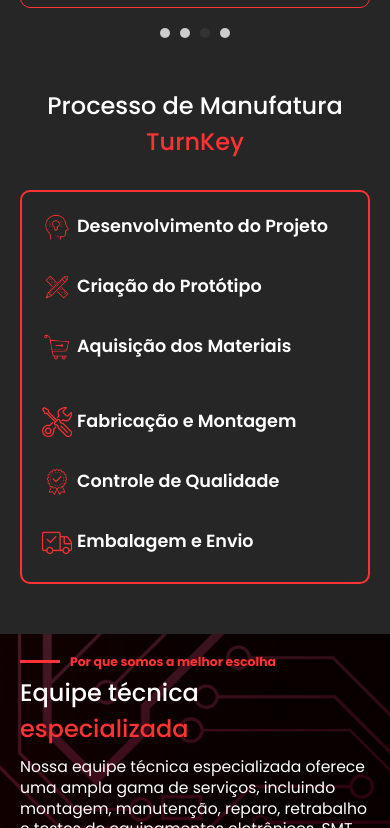
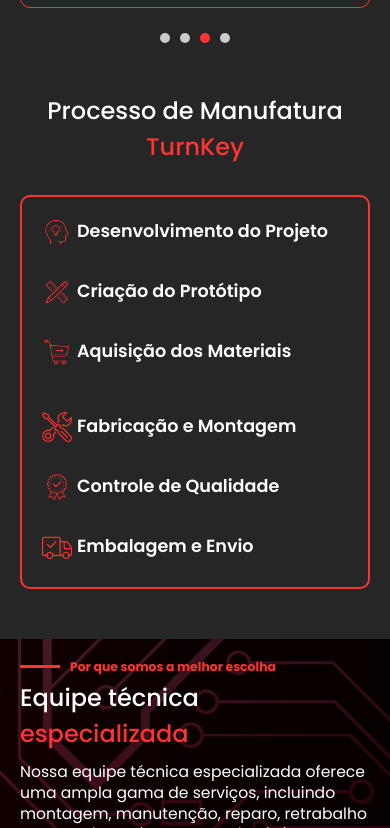
Before and after one commit to IgorCodognoto/IgorCodognoto.github.io, a plain HTML site: page index.html in a window 390 px wide. Shown: the part 879-1707 px from the top of the page. Drawn offline with nearby package versions, Linux system fonts and the light colour scheme; a web font is replaced by a local one.

Commit message:
Atualizando bug do slide

```diff
--- a/home/home.css
+++ b/home/home.css
@@ -482,6 +482,25 @@
         transform: translateX(0);
     }
 
+    .indicators {
+        display: flex;
+        justify-content: center;
+        gap: 10px;
+        margin-top: 15px;
+    }
+
+    .indicator {
+        width: 10px;
+        height: 10px;
+        background-color: #ccc;
+        border-radius: 50%;
+        cursor: pointer;
+    }
+
+    .indicator.active {
+        background-color: #ff3333;
+    }
+
     .service-box:hover {
         transform: scale(1); /* Aumenta o tamanho em 20% */
         background-color: var(--cor-2);
--- a/javascript/script.js
+++ b/javascript/script.js
@@ -48,59 +48,45 @@
 }
 
 
-const serviceBoxes = document.querySelectorAll('.service-box');
-const boxContainer = document.querySelector('.box-container');
+document.addEventListener("DOMContentLoaded", () => {
+    const serviceBoxes = document.querySelectorAll(".service-box");
+    const boxContainer = document.querySelector(".box-container");
+    let currentServiceIndex = 0;
+    const intervalTime = 3000; // Tempo de intervalo em milissegundos
+    let intervalId;
 
-let indicatorsContainer = null;
-let currentServiceIndex = 0;
-const intervalTime = 3000; // Intervalo em milissegundos
-let intervalId = null;
-let startX = 0;
-let endX = 0;
-
+    // Cria os indicadores dinamicamente
     function createIndicators() {
-    indicatorsContainer = document.createElement('div');
-    indicatorsContainer.style.display = 'flex';
-    indicatorsContainer.style.justifyContent = 'center';
-    indicatorsContainer.style.marginTop = '10px';
-    indicatorsContainer.style.gap = '10px';
-    boxContainer.insertAdjacentElement('afterend', indicatorsContainer);
+        const indicatorsContainer = document.createElement("div");
+        indicatorsContainer.className = "indicators";
 
         serviceBoxes.forEach((_, index) => {
-        const indicator = document.createElement('div');
-        indicator.style.width = '10px';
-        indicator.style.height = '10px';
-        indicator.style.backgroundColor = '#ccc';
-        indicator.style.borderRadius = '50%';
-        indicator.style.cursor = 'pointer';
-        indicator.style.transition = 'background-color 0.3s';
-        indicator.style.display = 'inline-block';
+            const indicator = document.createElement("span");
+            indicator.className = "indicator";
+            if (index === 0) indicator.classList.add("active"); // Primeiro ativo por padrão
+            indicatorsContainer.appendChild(indicator);
+        });
 
-        if (index === 0) {
-            indicator.style.backgroundColor = '#333';
+        boxContainer.insertAdjacentElement("afterend", indicatorsContainer);
     }
 
-        indicator.addEventListener('click', () => {
-            currentServiceIndex = index;
-            updateSlide();
-            resetAutoSlide();
-        });
+    // Atualiza o slide e os indicadores
+    function updateSlide() {
+        serviceBoxes.forEach((box) => box.classList.remove("active"));
+        document
+            .querySelectorAll(".indicator")
+            .forEach((indicator) => indicator.classList.remove("active"));
 
-        indicatorsContainer.appendChild(indicator);
-    });
+        serviceBoxes[currentServiceIndex].classList.add("active");
+        document
+            .querySelectorAll(".indicator")[currentServiceIndex]
+            .classList.add("active");
+
+        const offset = -currentServiceIndex * 100; // Desloca o container
+        boxContainer.style.transform = `translateX(${offset}%)`;
     }
 
-function updateSlide() {
-    serviceBoxes.forEach(box => box.classList.remove('active'));
-    const indicators = indicatorsContainer.children;
-    Array.from(indicators).forEach(indicator => indicator.style.backgroundColor = '#ccc');
-    indicators[currentServiceIndex].style.backgroundColor = '#333';
-
-    const offset = -currentServiceIndex * 100;
-    boxContainer.style.transform = `translateX(${offset}%)`;
-    boxContainer.style.transition = 'transform 0.5s ease-in-out';
-}
-
+    // Inicia o slide automático
     function startAutoSlide() {
         intervalId = setInterval(() => {
             currentServiceIndex = (currentServiceIndex + 1) % serviceBoxes.length;
@@ -108,64 +94,31 @@
         }, intervalTime);
     }
 
+    // Para o slide automático
     function stopAutoSlide() {
         clearInterval(intervalId);
     }
 
-function resetAutoSlide() {
-    stopAutoSlide();
-    startAutoSlide();
-}
-
-function handleSwipe() {
-    if (startX > endX + 50) { // Swipe para a esquerda
-        currentServiceIndex = (currentServiceIndex + 1) % serviceBoxes.length;
-    } else if (startX < endX - 50) { // Swipe para a direita
-        currentServiceIndex = (currentServiceIndex - 1 + serviceBoxes.length) % serviceBoxes.length;
-    }
+    // Muda para um slide específico ao clicar nos indicadores
+    function handleIndicatorClick() {
+        document.querySelectorAll(".indicator").forEach((indicator, index) => {
+            indicator.addEventListener("click", () => {
+                stopAutoSlide(); // Para o slide automático ao clicar
+                currentServiceIndex = index;
                 updateSlide();
-    resetAutoSlide(); // Reinicia o slide automático
-}
-
-function enableSlide() {
-    if (!indicatorsContainer) {
-        createIndicators(); // Cria os indicadores se não existirem
-    }
-    updateSlide();
-    startAutoSlide(); // Começa o slide automático
-
-    // Adiciona suporte para o toque (swipe)
-    boxContainer.addEventListener('touchstart', (e) => {
-        startX = e.touches[0].clientX; // Posição inicial
-        stopAutoSlide(); // Para o slide automático
+                startAutoSlide(); // Reinicia o slide automático
             });
-
-    boxContainer.addEventListener('touchend', (e) => {
-        endX = e.changedTouches[0].clientX; // Posição final
-        handleSwipe(); // Lógica do swipe
         });
     }
 
-function disableSlide() {
-    stopAutoSlide(); // Para o slide automático
-    if (indicatorsContainer) {
-        indicatorsContainer.remove(); // Remove os indicadores
-        indicatorsContainer = null;
+    // Inicia o slide apenas para telas menores ou iguais a 500px
+    if (window.matchMedia("(max-width: 500px)").matches) {
+        createIndicators(); // Cria os indicadores
+        updateSlide(); // Atualiza o slide inicialmente
+        startAutoSlide(); // Inicia o slide automático
+        handleIndicatorClick(); // Adiciona o evento de clique nos indicadores
     }
-    boxContainer.style.transform = ''; // Restaura a posição original do container
-}
-
-function handleResize() {
-    if (window.matchMedia('(max-width: 500px)').matches) {
-        enableSlide();
-    } else {
-        disableSlide();
-    }
-}
-
-// Inicializa a configuração e verifica o tamanho da tela
-handleResize();
-window.addEventListener('resize', handleResize);
+});
 
 
 
```
Lines whose indentation alone changed are shown as unchanged.
